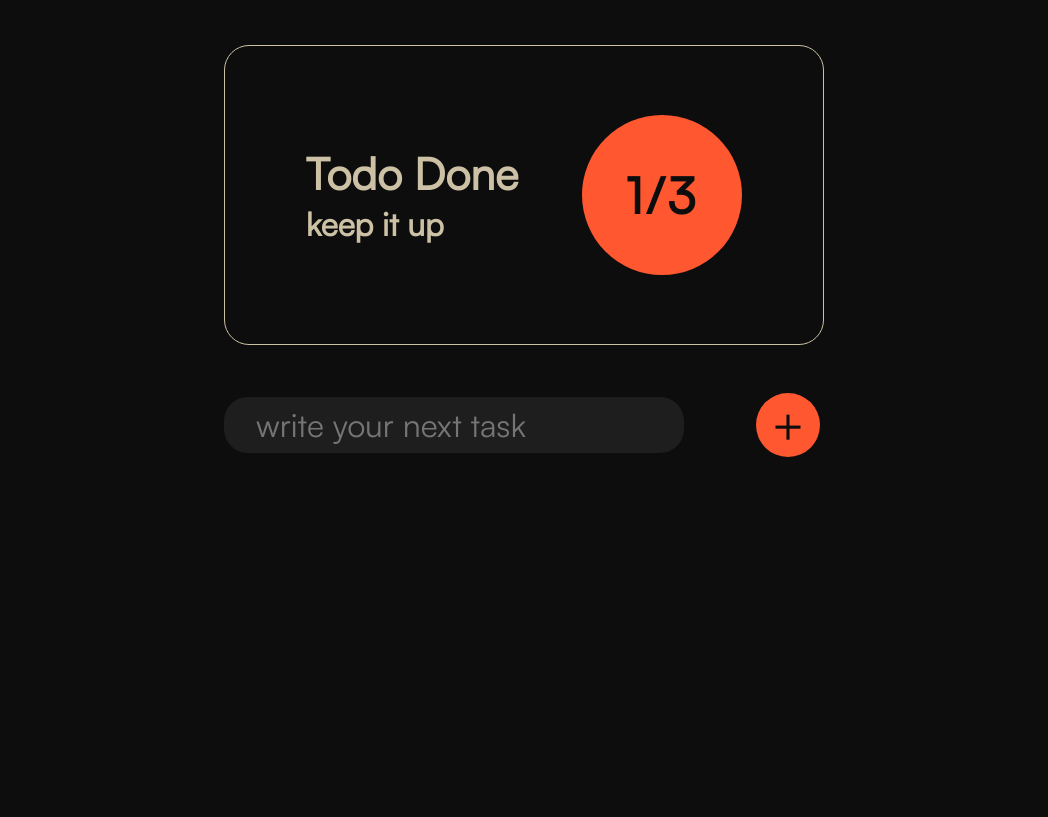
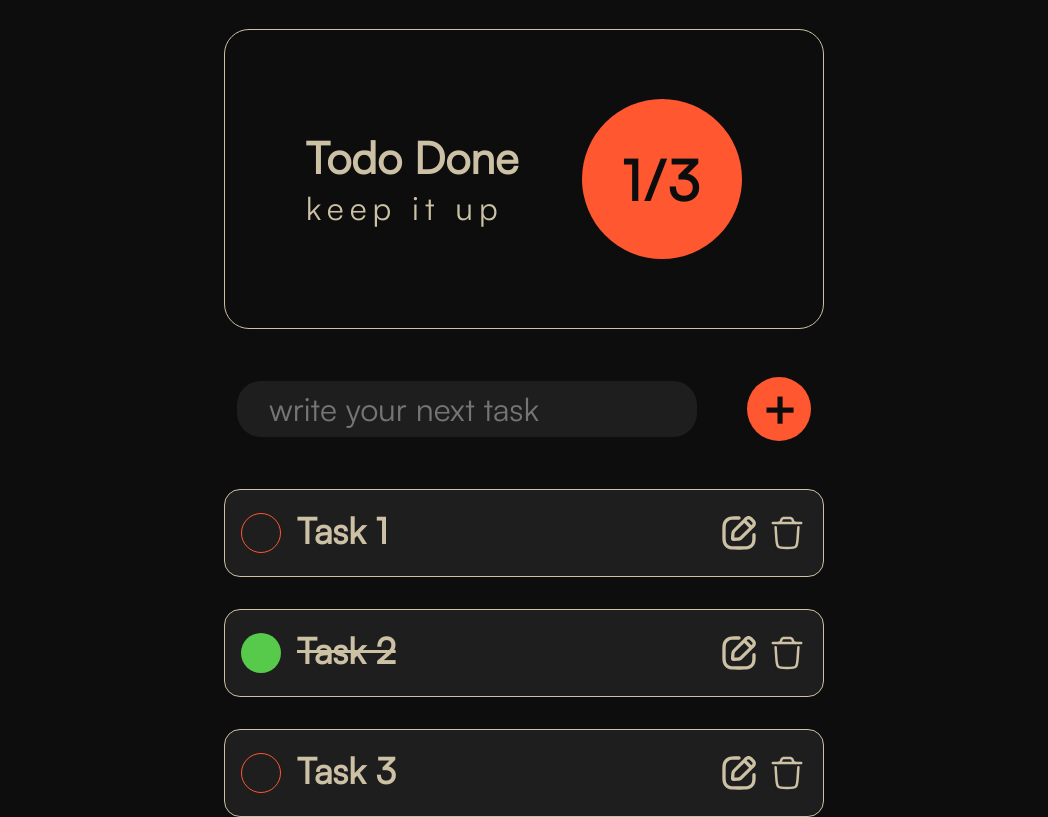
Before and after one commit to Durotaren/todo-list, a website built with webpack: page src/index.html in a window 1280 px wide. Shown: the part 68-885 px from the top of the page, without its empty margins (116-1164 px from the left). Before the commit the page ends 800 px from the top, so only its background shows below. Built offline with nearby package versions, Linux system fonts and the light colour scheme.

Commit message:
Done with tasks styling

```diff
--- a/src/css/components.css
+++ b/src/css/components.css
@@ -17,15 +17,17 @@ span {
 
 .hero-text > p {
   font-size: 2.75rem;
-  font-weight: bold;
+  font-weight: 1000;
 }
 
 .hero-text p:nth-child(2) {
   font-size: 2rem;
+  font-weight: 100;
+  letter-spacing: 6px;
 }
 
 .done-counter {
-  font-size: 3.5 rem;
+  font-size: 3.5rem;
   width: 160px;
   height: 160px;
   border-radius: 100px;
@@ -56,5 +58,38 @@ input {
   height: 64px;
   background-color: var(--color-accent);
   border-radius: 50px;
+  font-weight: bold;
   color: var(--color-bg);
 }
+
+.task {
+  min-width: 600px;
+  height: 88px;
+  border: 1px solid var(--color-text);
+  border-radius: 16px;
+  background-color: var(--color-input);
+}
+
+.circle {
+  width: 40px;
+  height: 40px;
+  border: 1px solid var(--color-accent);
+  border-radius: 50px;
+}
+
+.circle-done {
+  width: 40px;
+  height: 40px;
+  background-color: var(--color-done);
+  border-radius: 50px;
+}
+
+.task-name {
+  font-size: 2.25rem;
+  font-weight: 1000;
+  margin-top: -5px;
+}
+
+.done {
+  text-decoration: line-through;
+}
--- a/src/css/layout.css
+++ b/src/css/layout.css
@@ -9,7 +9,8 @@
   display: flex;
   flex-direction: column;
   align-items: center;
-  margin-top: 48px;
+  margin-top: 32px;
+  gap: 48px;
 }
 
 .main-container {
@@ -27,7 +28,8 @@
 
 .input-field {
   display: flex;
-  gap: 72px;
+  gap: 24px;
+  justify-content: space-around;
   align-items: center;
 }
 
@@ -36,3 +38,30 @@
   justify-content: center;
   align-items: center;
 }
+
+.tasks-container {
+  display: flex;
+  flex-direction: column;
+  gap: 32px;
+}
+
+.task-main {
+  display: flex;
+  gap: 16px;
+  align-items: center;
+  padding-left: 16px;
+}
+
+.task {
+  display: flex;
+  justify-content: space-between;
+  align-items: center;
+}
+
+.svgs {
+  display: flex;
+  justify-content: space-around;
+  align-items: center;
+  padding-right: 16px;
+  gap: 8px;
+}
--- a/src/index.html
+++ b/src/index.html
@@ -26,10 +26,41 @@
             name=""
             id="todo-input"
           />
-          <div class="plus-sign">+</div>
+          <button class="plus-sign">+</button>
         </div>
       </div>
-      <div class="tasks-container"></div>
+      <div class="tasks-container">
+        <div class="task">
+          <div class="task-main">
+            <div class="circle"></div>
+            <div class="task-name">Task 1</div>
+          </div>
+          <div class="svgs">
+            <img src="./assets/edit.svg" alt="" height="50px" width="40px" />
+            <img src="./assets/trash.svg" alt="" height="50px" width="40px" />
+          </div>
+        </div>
+        <div class="task">
+          <div class="task-main">
+            <div class="circle-done"></div>
+            <div class="task-name done">Task 2</div>
+          </div>
+          <div class="svgs">
+            <img src="./assets/edit.svg" alt="" height="50px" width="40px" />
+            <img src="./assets/trash.svg" alt="" height="50px" width="40px" />
+          </div>
+        </div>
+        <div class="task">
+          <div class="task-main">
+            <div class="circle"></div>
+            <div class="task-name">Task 3</div>
+          </div>
+          <div class="svgs">
+            <img src="./assets/edit.svg" alt="" height="50px" width="40px" />
+            <img src="./assets/trash.svg" alt="" height="50px" width="40px" />
+          </div>
+        </div>
+      </div>
     </div>
   </body>
 </html>
--- a/src/index.js
+++ b/src/index.js
@@ -2,3 +2,4 @@ import './css/styles.css';
 import { toDo } from './todo';
 
 const first = new toDo('Conan', 'Barbarian', 1990, 'First');
+console.log(toDo.counter);
--- a/src/todo.js
+++ b/src/todo.js
@@ -5,6 +5,8 @@ export class toDo {
     this.dueDate = dueDate;
     this.priority = priority;
   }
+
+  static counter = 0;
 
   get fullTitle() {
     return this.title;
```
